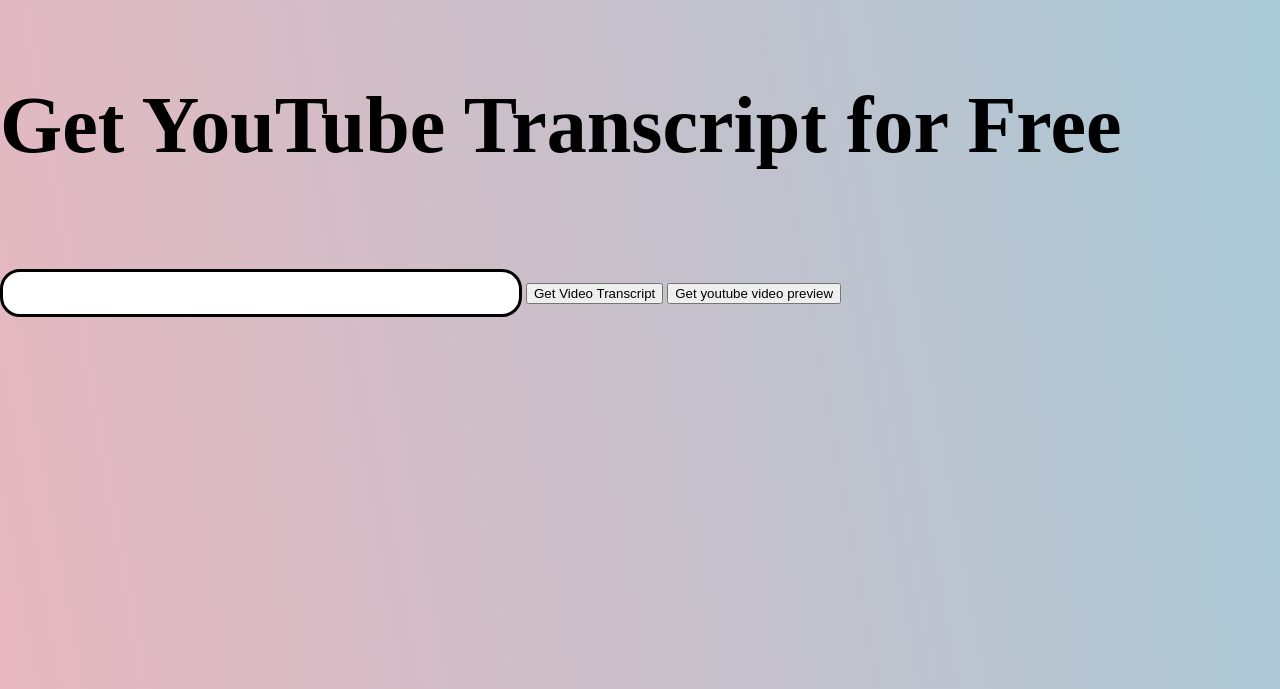
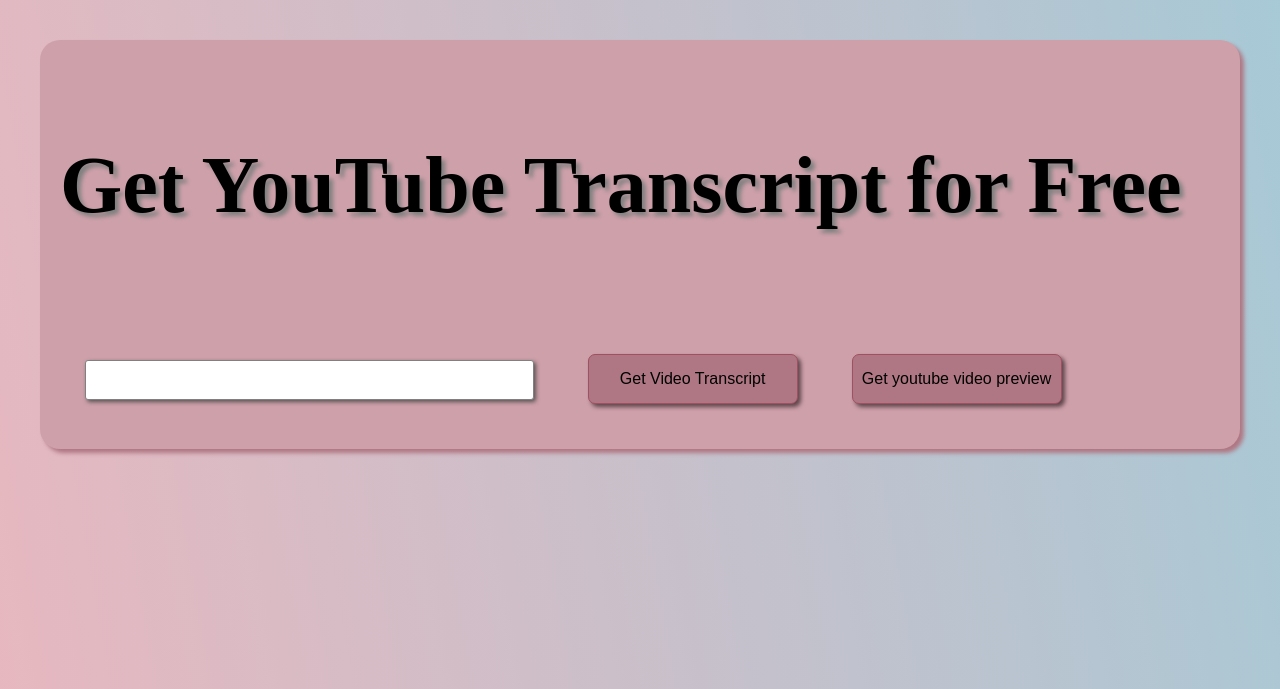
Before and after one commit to SnowScriptWinterOfCode/YouTube-Transcripts, a Flask app: page / in a window 1280 px wide. Shown: the part 64-753 px from the top of the page. Run offline with Flask 3, Linux system fonts and the light colour scheme.

Commit message:
Enhancing index page

```diff
--- a/templates/CSS/Index.css
+++ b/templates/CSS/Index.css
@@ -84,3 +84,45 @@ input[type=text] {
 .copyright {
     margin-top: 20px;
 }
+.glass{
+  display: flex;
+  margin:40px;
+  padding: 20px;
+  background-color:#CEA0AA;
+  border-radius: 20px;
+  backdrop-filter: blur(30px);
+  box-shadow: 4px 4px 4px #af7783;
+  transition: transform 0.6s;
+}
+
+.glass:hover{
+  transform: scale(1.03);
+}
+.glass form h3{
+  text-shadow: 4px 4px 4px grey;
+}
+#textinput{
+  padding: 0.3px;
+  margin:25px;
+  box-sizing: border-box;
+  border-radius: 3px;
+  border:1px solid grey;
+  box-shadow: 2px 2px 4px rgb(88, 82, 82);
+}
+.button{
+  height: 50px;
+  width: 210px;
+  margin: 25px;
+  padding: 3px;
+  background-color:#af7783;
+  border: 1px solid #9f5061;
+  box-sizing: border-box;
+  box-shadow: 3px 3px 4px #60454b;
+  border-radius: 7px;
+  font-size: medium;
+  transition-property: all;
+  transition-duration: 0.3s;
+}
+.button:hover{
+  background-color: #ae8e95;
+}
--- a/templates/index.html
+++ b/templates/index.html
@@ -34,12 +34,14 @@
             </div>
         </nav>
 
-        <form action="/form_login" method="post">
-            <h3>Get YouTube Transcript for Free</h3><br />
-            <input type="text" name="url" id="url">
-            <input type="submit" value="Get Video Transcript">
-            <input type="button" value="Get youtube video preview" onclick="embedVideo()">
-        </form>
+        <div class="glass">
+            <form class="firstform" action="/form_login" method="post">
+                <h3>Get YouTube Transcript for Free</h3><br />
+                <input id="textinput" type="text" name="url" id="url">
+                <input class="button" id="transcriptbutton" type="submit" value="Get Video Transcript">
+                <input class="button" id="previewbutton" type="button" value="Get youtube video preview" onclick="embedVideo()">
+            </form>
+        </div>
         <!-- Container to display the embedded video -->
         <div id="videoContainer"></div>
     </section>
```
